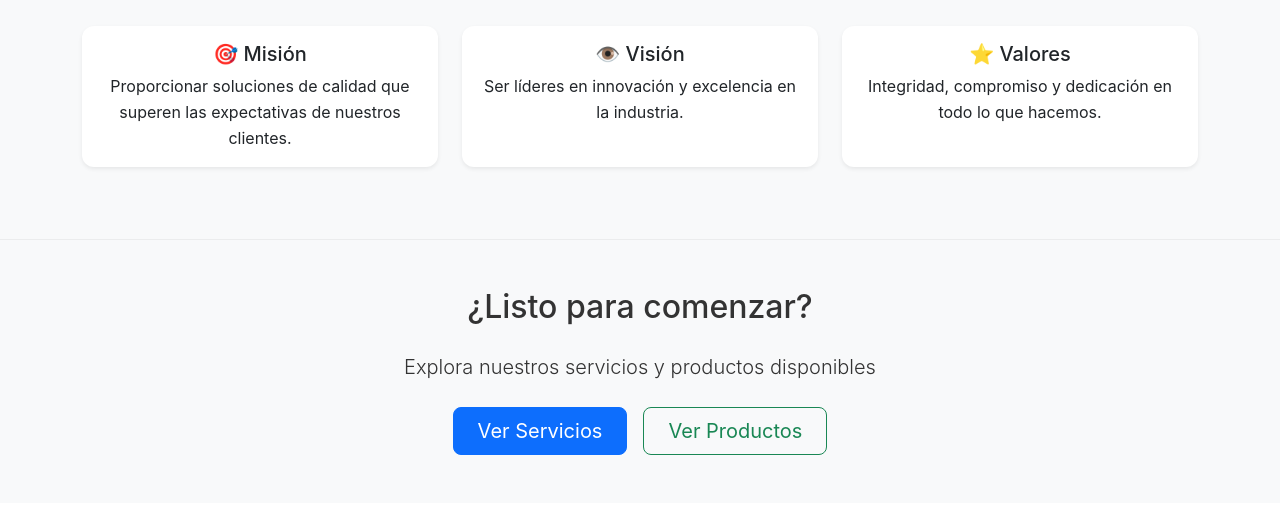
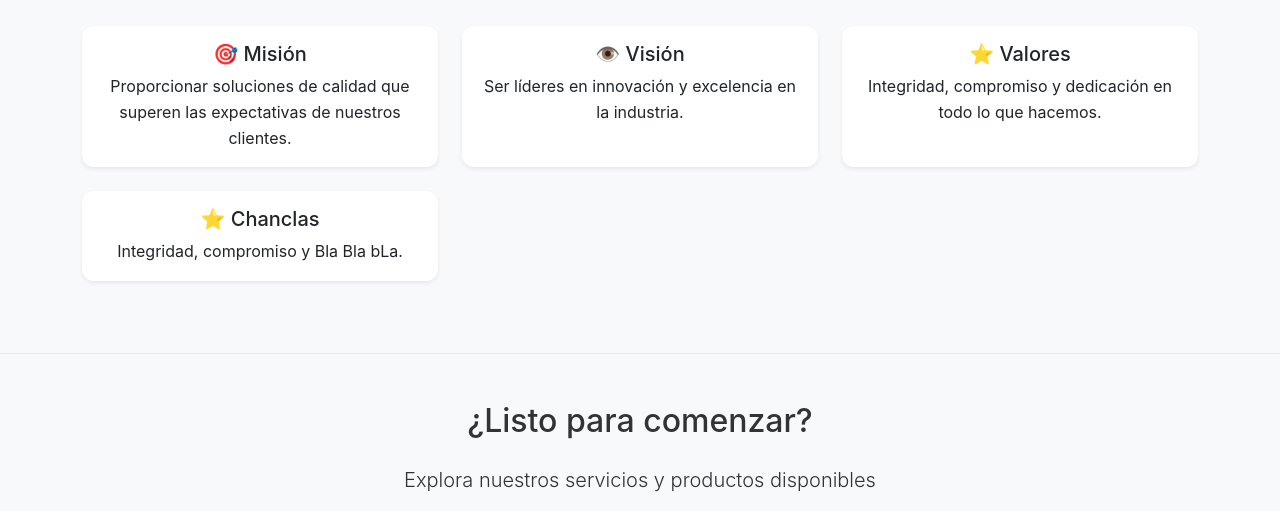
Before and after one commit to Juanesserna/taller-no-se-cual, a plain HTML site: page index.html in a window 1280 px wide. Shown: the part 586-1097 px from the top of the page. Drawn offline with nearby package versions, Linux system fonts and the light colour scheme.

Commit message:
Mod: Chanclas Index.html

```diff
--- a/index.html
+++ b/index.html
@@ -78,6 +78,14 @@
                             </div>
                         </div>
                     </div>
+                    <div class="col-md-4 mb-4">
+                        <div class="card h-100 shadow-sm">
+                            <div class="card-body text-center">
+                                <h5 class="card-title">⭐ Chanclas</h5>
+                                <p class="card-text">Integridad, compromiso y Bla Bla bLa.</p>
+                            </div>
+                        </div>
+                    </div>
                 </div>
             </div>
         </section>
```
